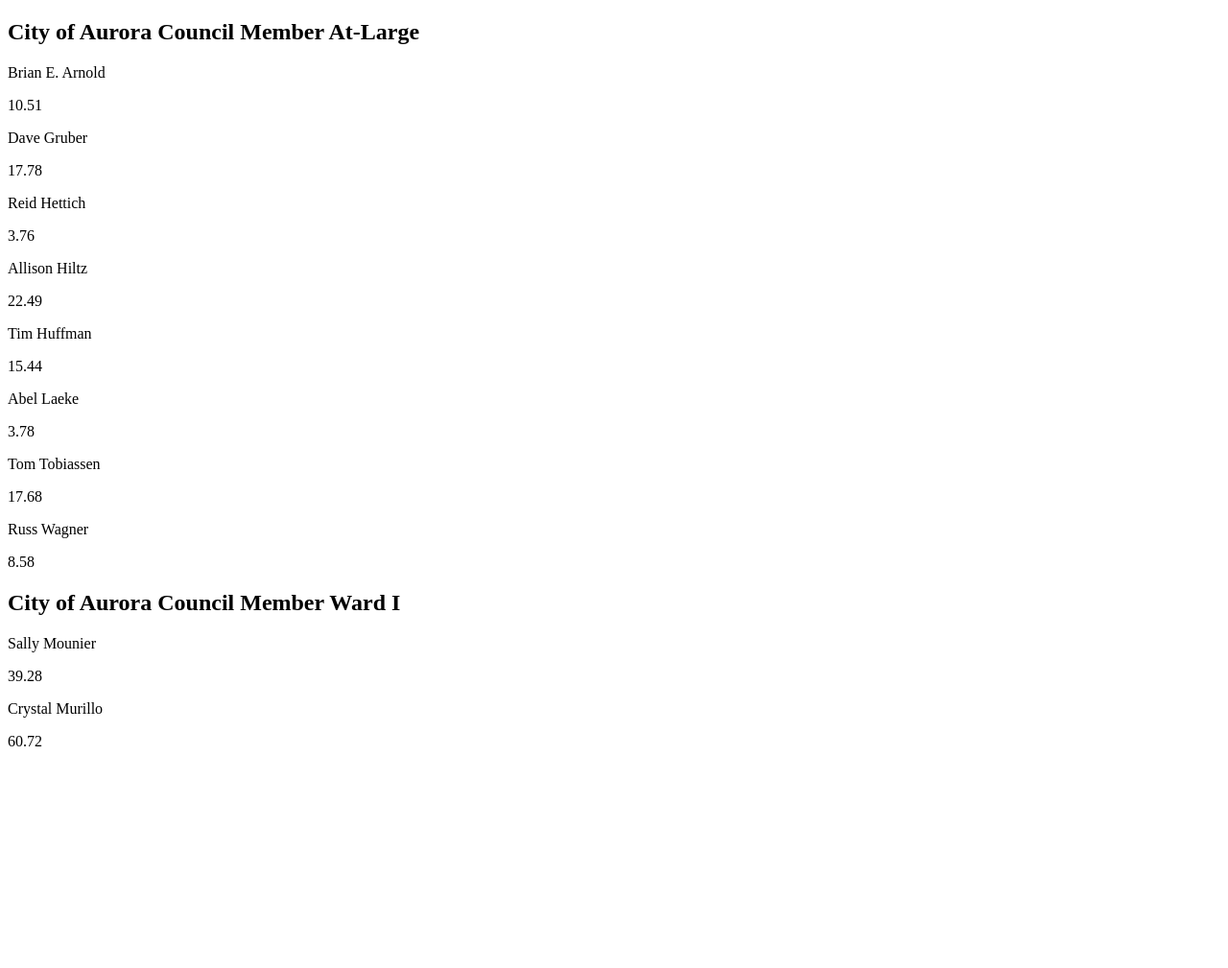
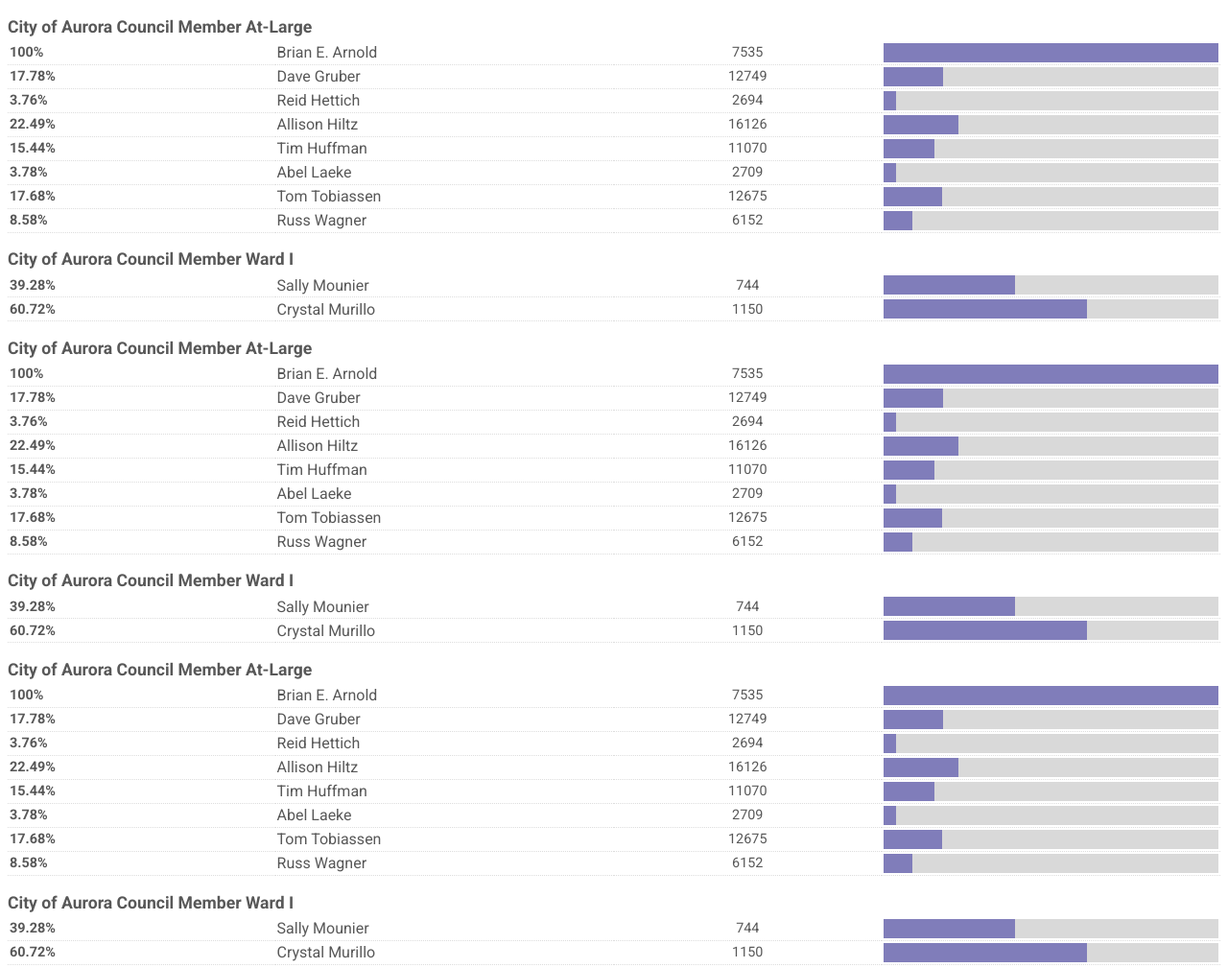
Before and after one commit to githamm/charts, a plain HTML site: page elections/table-results/table.html in a window 1280 px wide. Shown: the top 1009 px of the page at 96% size. Before the commit the page ends 800 px from the top, so only its background shows below. Drawn offline with nearby package versions, Linux system fonts and the light colour scheme.

Commit message:
Table charts working

```diff
--- a/elections/table-results/results.json
+++ b/elections/table-results/results.json
@@ -5,7 +5,187 @@
       {
         "choice_name": "Brian E. Arnold",
         "choice_votes": 7535,
-        "choice_vote_percent": 10.51
+        "choice_vote_percent": 100
+      },
+      {
+        "choice_name": "Dave Gruber",
+        "choice_votes": 12749,
+        "choice_vote_percent": 17.78
+      },
+      {
+        "choice_name": "Reid Hettich",
+        "choice_votes": 2694,
+        "choice_vote_percent": 3.76
+      },
+      {
+        "choice_name": "Allison Hiltz",
+        "choice_votes": 16126,
+        "choice_vote_percent": 22.49
+      },
+      {
+        "choice_name": "Tim Huffman",
+        "choice_votes": 11070,
+        "choice_vote_percent": 15.44
+      },
+      {
+        "choice_name": "Abel Laeke",
+        "choice_votes": 2709,
+        "choice_vote_percent": 3.78
+      },
+      {
+        "choice_name": "Tom Tobiassen",
+        "choice_votes": 12675,
+        "choice_vote_percent": 17.68
+      },
+      {
+        "choice_name": "Russ Wagner",
+        "choice_votes": 6152,
+        "choice_vote_percent": 8.58
+      }
+    ]
+  },
+  {
+    "race_name": "City of Aurora Council Member Ward I",
+    "results": [
+      {
+        "choice_name": "Sally Mounier",
+        "choice_votes": 744,
+        "choice_vote_percent": 39.28
+      },
+      {
+        "choice_name": "Crystal Murillo",
+        "choice_votes": 1150,
+        "choice_vote_percent": 60.72
+      }
+    ]
+  },
+  {
+    "race_name": "City of Aurora Council Member At-Large",
+    "results": [
+      {
+        "choice_name": "Brian E. Arnold",
+        "choice_votes": 7535,
+        "choice_vote_percent": 100
+      },
+      {
+        "choice_name": "Dave Gruber",
+        "choice_votes": 12749,
+        "choice_vote_percent": 17.78
+      },
+      {
+        "choice_name": "Reid Hettich",
+        "choice_votes": 2694,
+        "choice_vote_percent": 3.76
+      },
+      {
+        "choice_name": "Allison Hiltz",
+        "choice_votes": 16126,
+        "choice_vote_percent": 22.49
+      },
+      {
+        "choice_name": "Tim Huffman",
+        "choice_votes": 11070,
+        "choice_vote_percent": 15.44
+      },
+      {
+        "choice_name": "Abel Laeke",
+        "choice_votes": 2709,
+        "choice_vote_percent": 3.78
+      },
+      {
+        "choice_name": "Tom Tobiassen",
+        "choice_votes": 12675,
+        "choice_vote_percent": 17.68
+      },
+      {
+        "choice_name": "Russ Wagner",
+        "choice_votes": 6152,
+        "choice_vote_percent": 8.58
+      }
+    ]
+  },
+  {
+    "race_name": "City of Aurora Council Member Ward I",
+    "results": [
+      {
+        "choice_name": "Sally Mounier",
+        "choice_votes": 744,
+        "choice_vote_percent": 39.28
+      },
+      {
+        "choice_name": "Crystal Murillo",
+        "choice_votes": 1150,
+        "choice_vote_percent": 60.72
+      }
+    ]
+  },
+  {
+    "race_name": "City of Aurora Council Member At-Large",
+    "results": [
+      {
+        "choice_name": "Brian E. Arnold",
+        "choice_votes": 7535,
+        "choice_vote_percent": 100
+      },
+      {
+        "choice_name": "Dave Gruber",
+        "choice_votes": 12749,
+        "choice_vote_percent": 17.78
+      },
+      {
+        "choice_name": "Reid Hettich",
+        "choice_votes": 2694,
+        "choice_vote_percent": 3.76
+      },
+      {
+        "choice_name": "Allison Hiltz",
+        "choice_votes": 16126,
+        "choice_vote_percent": 22.49
+      },
+      {
+        "choice_name": "Tim Huffman",
+        "choice_votes": 11070,
+        "choice_vote_percent": 15.44
+      },
+      {
+        "choice_name": "Abel Laeke",
+        "choice_votes": 2709,
+        "choice_vote_percent": 3.78
+      },
+      {
+        "choice_name": "Tom Tobiassen",
+        "choice_votes": 12675,
+        "choice_vote_percent": 17.68
+      },
+      {
+        "choice_name": "Russ Wagner",
+        "choice_votes": 6152,
+        "choice_vote_percent": 8.58
+      }
+    ]
+  },
+  {
+    "race_name": "City of Aurora Council Member Ward I",
+    "results": [
+      {
+        "choice_name": "Sally Mounier",
+        "choice_votes": 744,
+        "choice_vote_percent": 39.28
+      },
+      {
+        "choice_name": "Crystal Murillo",
+        "choice_votes": 1150,
+        "choice_vote_percent": 60.72
+      }
+    ]
+  },
+  {
+    "race_name": "City of Aurora Council Member At-Large",
+    "results": [
+      {
+        "choice_name": "Brian E. Arnold",
+        "choice_votes": 7535,
+        "choice_vote_percent": 100
       },
       {
         "choice_name": "Dave Gruber",
--- a/elections/table-results/table.html
+++ b/elections/table-results/table.html
@@ -5,20 +5,93 @@
     <title>Colorado Primary Election Results</title>
     <meta charset="utf-8">
     <meta name="viewport" content="width=device-width, initial-scale=1, maximum-scale=1">
+    <link href="https://fonts.googleapis.com/css?family=Roboto:400,700" rel="stylesheet">
     <script src="https://code.jquery.com/jquery-3.3.1.min.js" integrity="sha256-FgpCb/KJQlLNfOu91ta32o/NMZxltwRo8QtmkMRdAu8=" crossorigin="anonymous"></script>
     <script src="https://cdnjs.cloudflare.com/ajax/libs/handlebars.js/4.0.11/handlebars.min.js"></script>
+    <style>
+    #results-container {
+        font-family: "Roboto", sans-serif;
+        color: #585858;
+    }
+
+    .race-title {
+        font-size: 1.1rem;
+        font-weight: 700;
+        margin-bottom: 5px;
+    }
+
+    table {
+        table-layout: fixed;
+        width: 100%;
+        border-collapse: collapse;
+    }
+
+    th {
+        font-size: .8rem;
+        color: #d9d9d9;
+        text-align: center;
+        text-transform: uppercase;
+    }
+
+    td {
+        padding: 2px;
+        border-bottom: 1px dotted #ddd;
+    }
+
+    .fixed-width td:nth-child(1) {
+        width: 22%;
+        font-size: .9rem;
+        font-weight: 700;
+    }
+
+    .fixed-width td:nth-child(2) {
+        width: 28%;
+    }
+
+    .fixed-width td:nth-child(3) {
+        width: 22%;
+        font-size: .9rem;
+        text-align: center;
+    }
+
+    .fixed-width td:nth-child(4) {
+        width: 28%;
+    }
+
+    .bar-background {
+        width: 100%;
+        background-color: #d9d9d9;
+    }
+
+    .bar-percentage {
+        height: 20px;
+        background-color: #807dba;
+    }
+    </style>
 </head>
 
 <body>
-    <div id="DocumentResults"></div>
-    <script id="document-template" type="text/x-handlebars-template">
+    <div id="results-container"></div>
+    <script id="results-template" type="text/x-handlebars-template">
         <div>
             {{#each this}}
             <div>
                 <div>
-                    <h2>{{race_name}}</h2> {{#results}}
-                    <p>{{choice_name}}</p>
-                    <p>{{choice_vote_percent}}</p>
+                    <h3 class="race-title">{{race_name}}</h3> {{#results}}
+                    <table class="fixed-width">
+                        <tbody>
+                            <tr>
+                                <td>{{choice_vote_percent}}%</td>
+                                <td>{{choice_name}}</td>
+                                <td>{{choice_votes}}</td>
+                                <td>
+                                    <div class="bar-background">
+                                        <div class="bar-percentage" style="width:{{choice_vote_percent}}%"></div>
+                                    </div>
+                                </td>
+                            </tr>
+                        </tbody>
+                    </table>
                     {{/results}}
                 </div>
             </div>
@@ -28,10 +101,10 @@
     <script>
     $.getJSON("results.json", function(data) {
         $(function() {
-            var source = $("#document-template").html();
+            var source = $("#results-template").html();
             var template = Handlebars.compile(source);
             var html = template(data);
-            $('#DocumentResults').html(html);
+            $('#results-container').html(html);
         })
     });
     </script>
```
